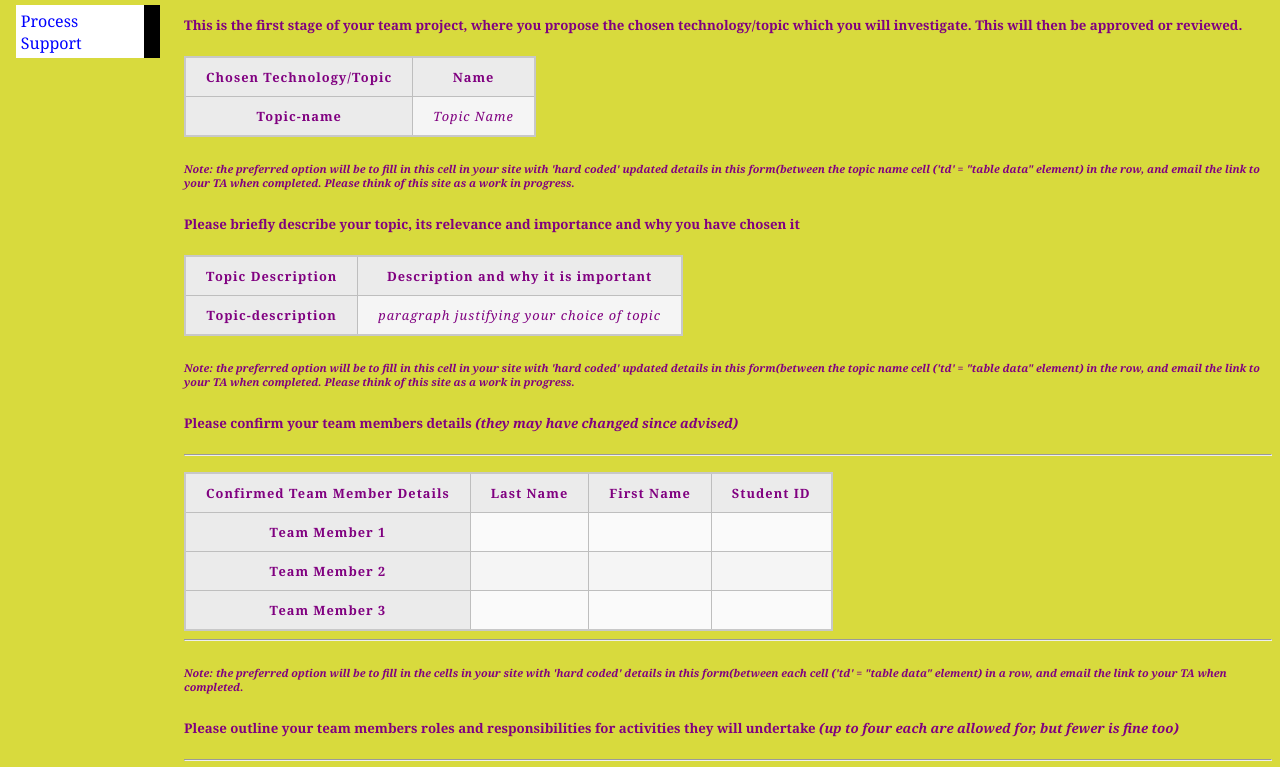
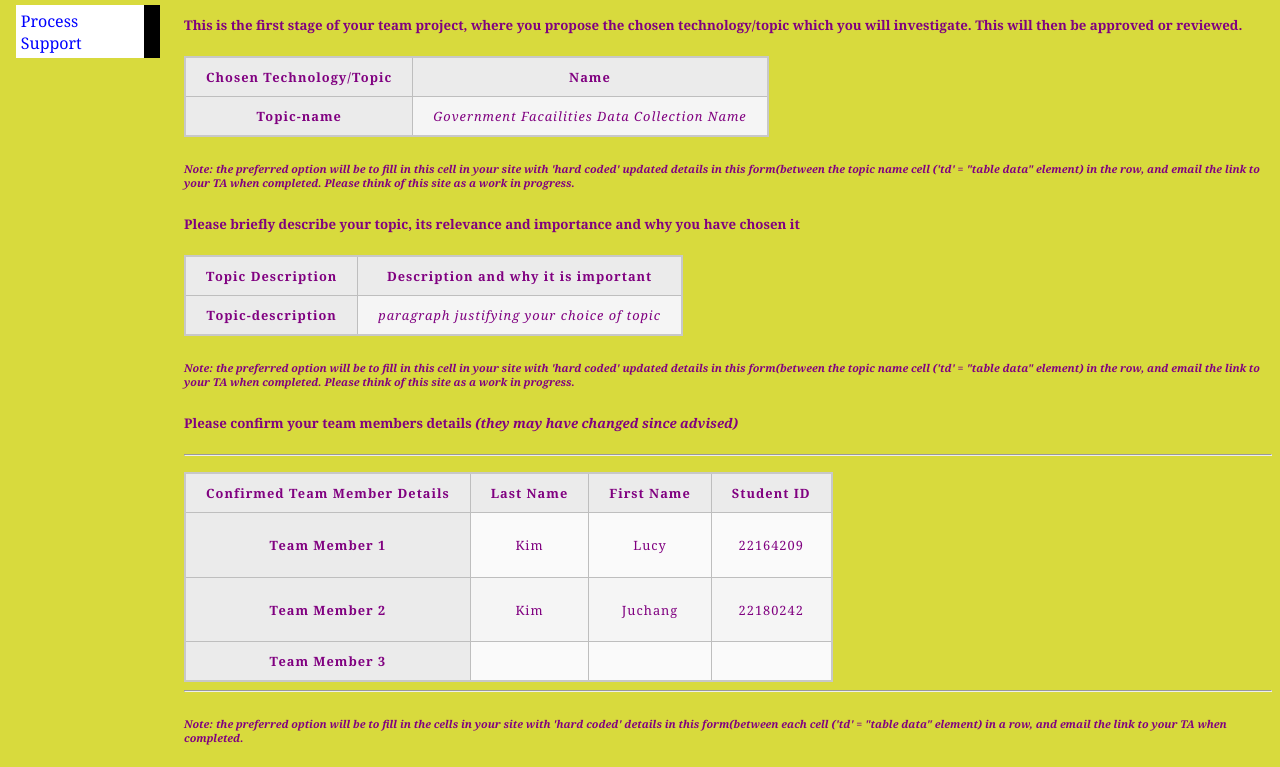
Before and after one commit to JuchangKim/JuchangKim.github.io, a plain HTML site: page CTiS-2023_1/CTiS-2023_1/misc/proposal.html in a window 1280 px wide. Shown: the part 484-1251 px from the top of the page. Drawn offline with Linux system fonts and the light colour scheme.

Commit message:
proposal.html

```diff
--- a/CTiS-2023_1/CTiS-2023_1/misc/proposal.html
+++ b/CTiS-2023_1/CTiS-2023_1/misc/proposal.html
@@ -48,7 +48,7 @@
 <p align = "left"</p>
 		<tr>
 		<th scope="row">Topic-name</th>
-		<td> <em>Topic Name</em></td>
+		<td> <em>Government Facailities Data Collection Name</em></td>
 
    </tr>
 	</hr>
@@ -101,16 +101,16 @@
 
 	<p align = "left"</p>
 		<th scope="row">Team Member 1</th>
-		<td></td>
-		<td></td>
-        <td></td>
+	<td><p>Kim</p></td>
+	<td><p>Lucy</p></td>
+	<td><p>22164209</p></td>
 
    </tr>
 	<p align = "left"</p>
 	<th scope="row">Team Member 2</th>
-        <td></td>
-		<td></td>
-        <td></td>
+	<td><p>Kim</p></td>
+	<td><p>Juchang</p></td>
+	<td><p>22180242</p></td>
 
     </tr>
 	<th scope="row">Team Member 3</th>
```
